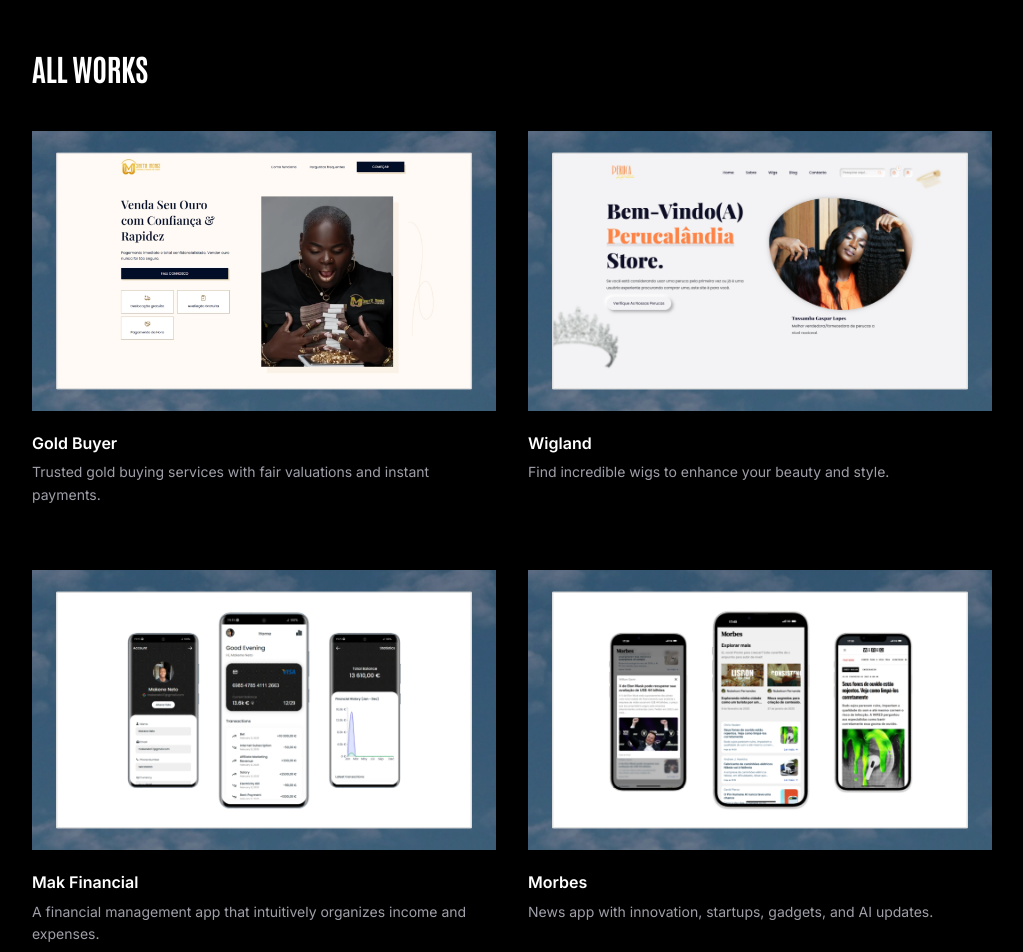
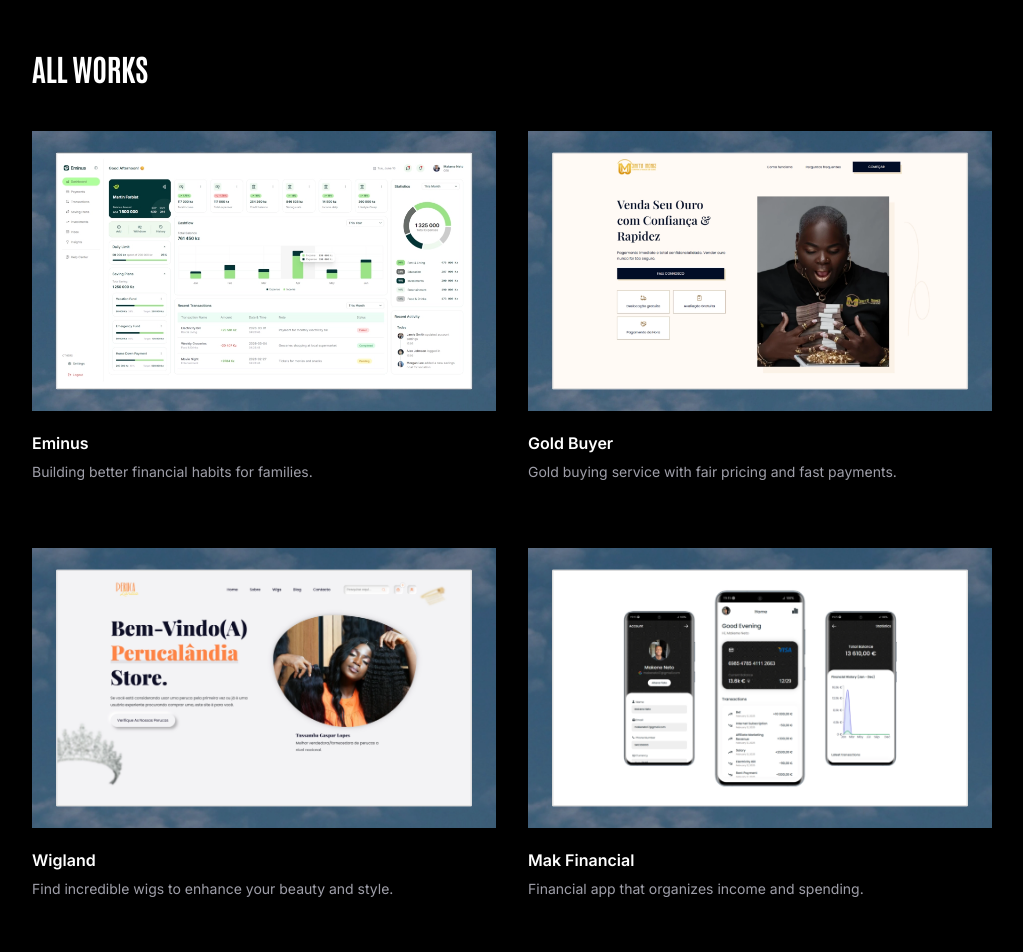
Before and after one commit to makeneto/makenedev, a React (Vite) app: page /work in a window 1280 px wide. Shown: the part 460-1412 px from the top of the page, without its empty margins (128-1151 px from the left). Built offline with nearby package versions, Linux system fonts and the light colour scheme; a web font is replaced by a local one.

Commit message:
feat(works): update project entries with new titles, descriptions, and links

```diff
--- a/src/data/works.ts
+++ b/src/data/works.ts
@@ -1,12 +1,19 @@
-import type { ShowcaseItem } from "../interfaces/showcase";
+import type { ShowcaseItem } from "../interfaces/showcase"
 
 export const works: ShowcaseItem[] = [
   {
+    id: 108,
+    title: "Eminus",
+    description: "Building better financial habits for families.",
+    imageUrl: "/assets/work-cover8.webp",
+    href: "https://github.com/makeneto/eminus",
+    date: "2026-05-10",
+  },
+  {
     id: 107,
     title: "Gold Buyer",
-      description: "Trusted gold buying services with fair valuations and instant payments.",
+    description: "Gold buying service with fair pricing and fast payments.",
     imageUrl: "/assets/work-cover1.webp",
-      imageAlt: "Gold Buyer cover",
     href: "https://ourojinitomoniz.vercel.app",
     date: "2025-08-10",
   },
@@ -15,16 +22,14 @@ export const works: ShowcaseItem[] = [
     title: "Wigland",
     description: "Find incredible wigs to enhance your beauty and style.",
     imageUrl: "/assets/work-cover7.webp",
-      imageAlt: "Wigland cover",
     href: "https://perucalandia.vercel.app",
     date: "2025-08-10",
   },
   {
     id: 105,
     title: "Mak Financial",
-      description: "A financial management app that intuitively organizes income and expenses.",
+    description: "Financial app that organizes income and spending.",
     imageUrl: "/assets/work-cover6.webp",
-      imageAlt: "Mak financial cover",
     href: "https://mak-money.vercel.app",
     date: "2025-12-10",
   },
@@ -33,35 +38,33 @@ export const works: ShowcaseItem[] = [
     title: "Morbes",
     description: "News app with innovation, startups, gadgets, and AI updates.",
     imageUrl: "/assets/work-cover4.webp",
-      imageAlt: "Morbes cover",
     href: "https://github.com/makeneto/morbes",
     date: "2025-12-10",
   },
   {
     id: 103,
     title: "Worldwide",
-      description: "An app for tracking places and visualizing journeys on a map.",
+    description:
+      "An app for tracking places and visualizing journeys on a map.",
     imageUrl: "/assets/work-cover5.webp",
-      imageAlt: "Worldwide cover",
     href: "https://github.com/makeneto/worldwise",
     date: "2025-07-10",
   },
   {
     id: 102,
     title: "Beats by Dre",
-      description: "Exclusive collection of premium headphones with immersive sound.",
+    description:
+      "Exclusive collection of premium headphones with immersive sound.",
     imageUrl: "/assets/work-cover2.webp",
-      imageAlt: "Beats by Dre cover",
     href: "https://beats-by-dr.vercel.app/p",
     date: "2023-09-10",
   },
   {
     id: 101,
     title: "Gimme",
-      description: "Password generator with customizable options for enhanced account protection.",
+    description: "Customizable password generator for stronger security.",
     imageUrl: "/assets/work-cover3.webp",
-      imageAlt: "Gimme cover",
     href: "https://gimmepass.vercel.app/",
     date: "2022-02-10",
   },
-];
+]
```
Lines whose indentation alone changed are shown as unchanged.
